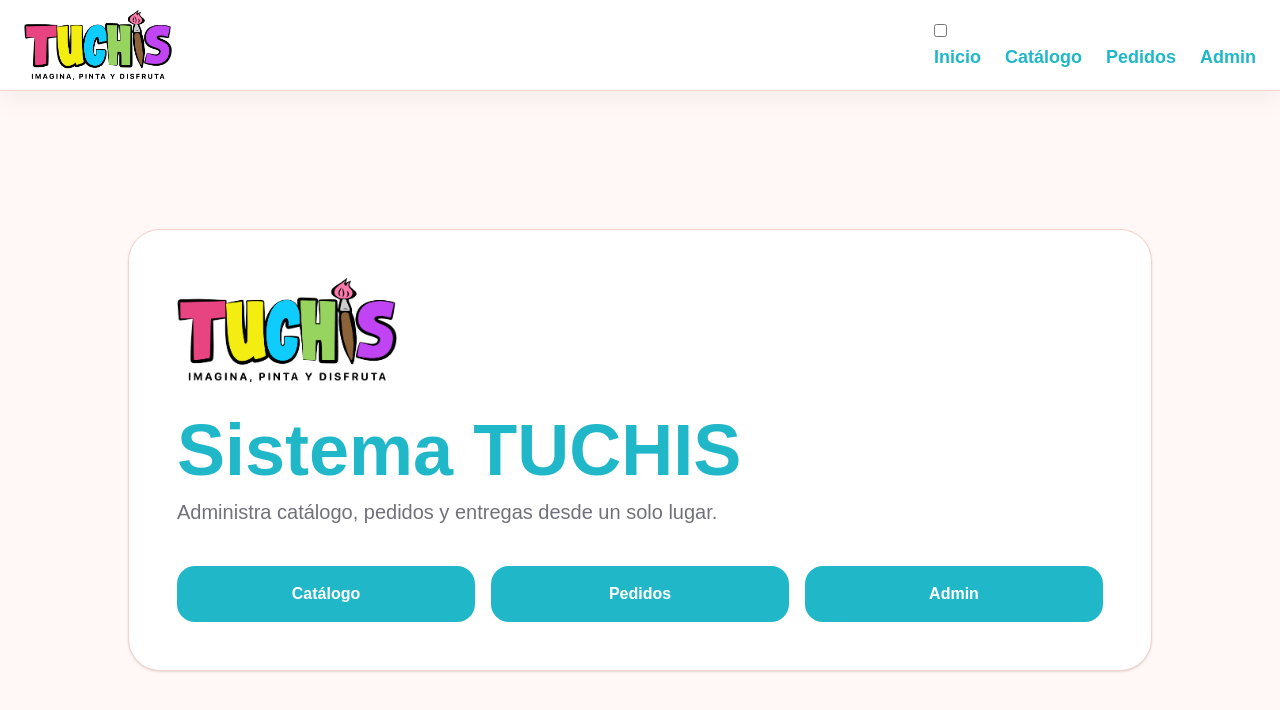
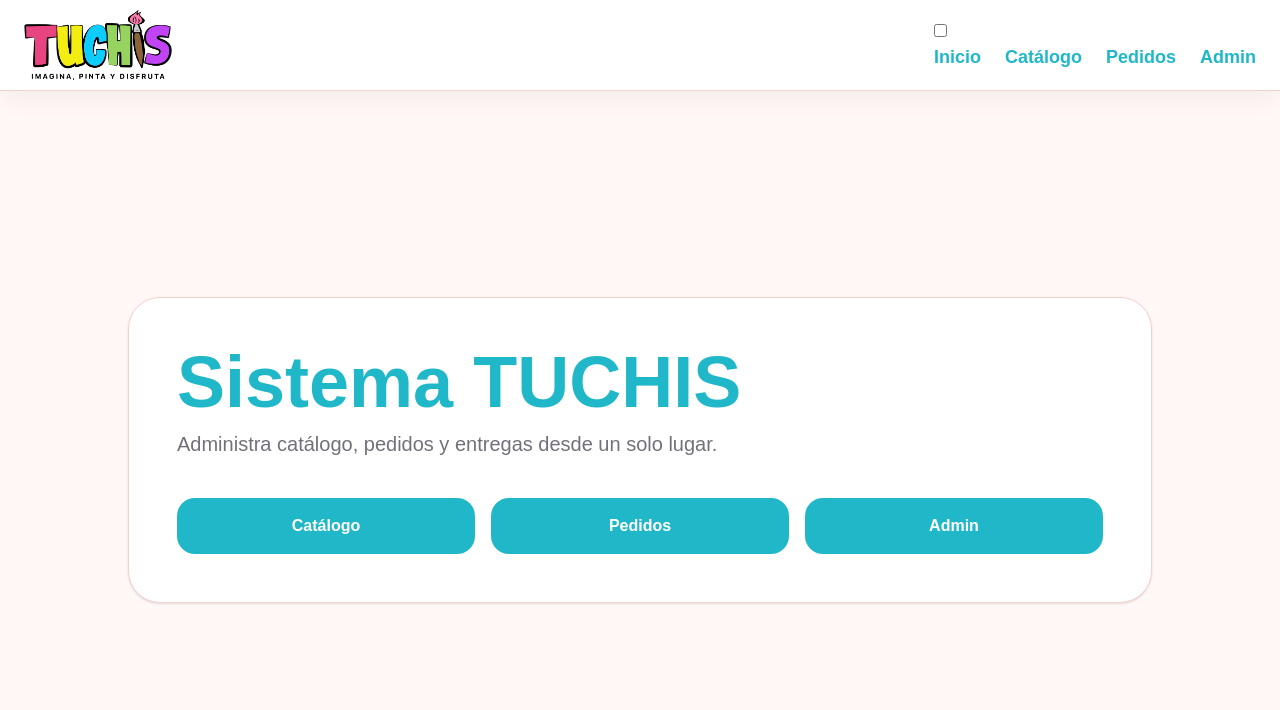
Before and after one commit to erickmd79/tuchis-system, a Next.js app: page / in a window 1280 px wide. Shown: the top 710 px of the page. Built offline with nearby package versions, Linux system fonts and the light colour scheme.

Commit message:
Quita logo duplicado del inicio

```diff
--- a/src/app/page.tsx
+++ b/src/app/page.tsx
@@ -1,20 +1,10 @@
-import Image from "next/image"
 import Link from "next/link"
 
 export default function Home() {
   return (
     <div className="min-h-[calc(100vh-146px)] flex items-center justify-center px-4 py-10">
       <main className="w-full max-w-5xl bg-white border border-[#F5D3CD] rounded-[32px] shadow-sm p-8 md:p-12">
-        <Image
-          src="/logo.png"
-          alt="TUCHIS alcancías"
-          width={360}
-          height={170}
-          priority
-          className="brand-logo"
-        />
-
-        <h1 className="page-title mt-8">
+        <h1 className="page-title">
           Sistema TUCHIS
         </h1>
 
```
